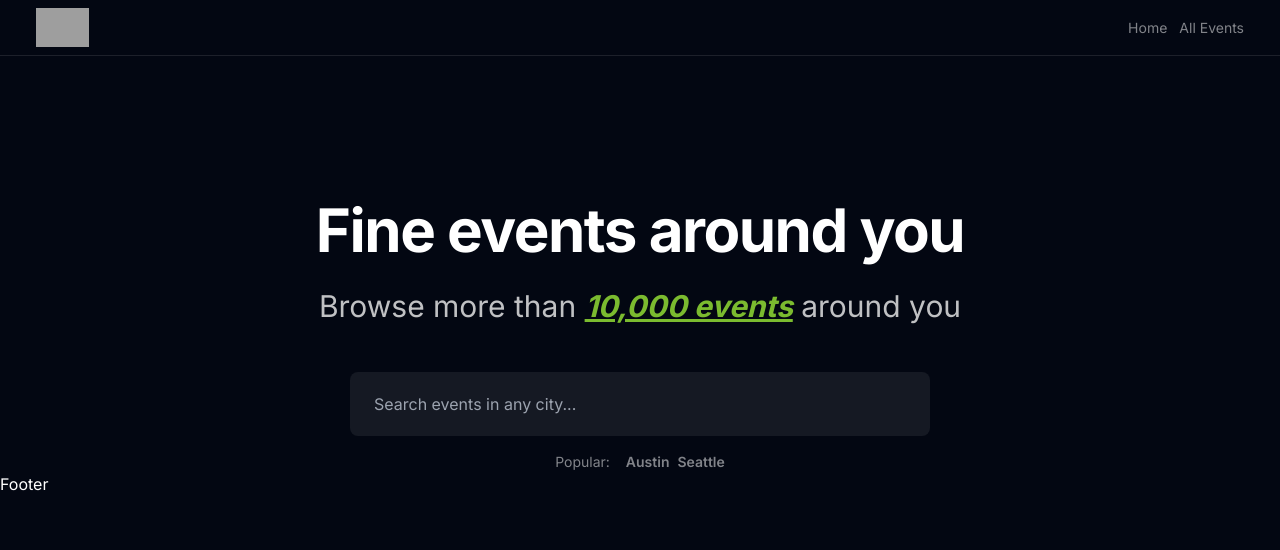
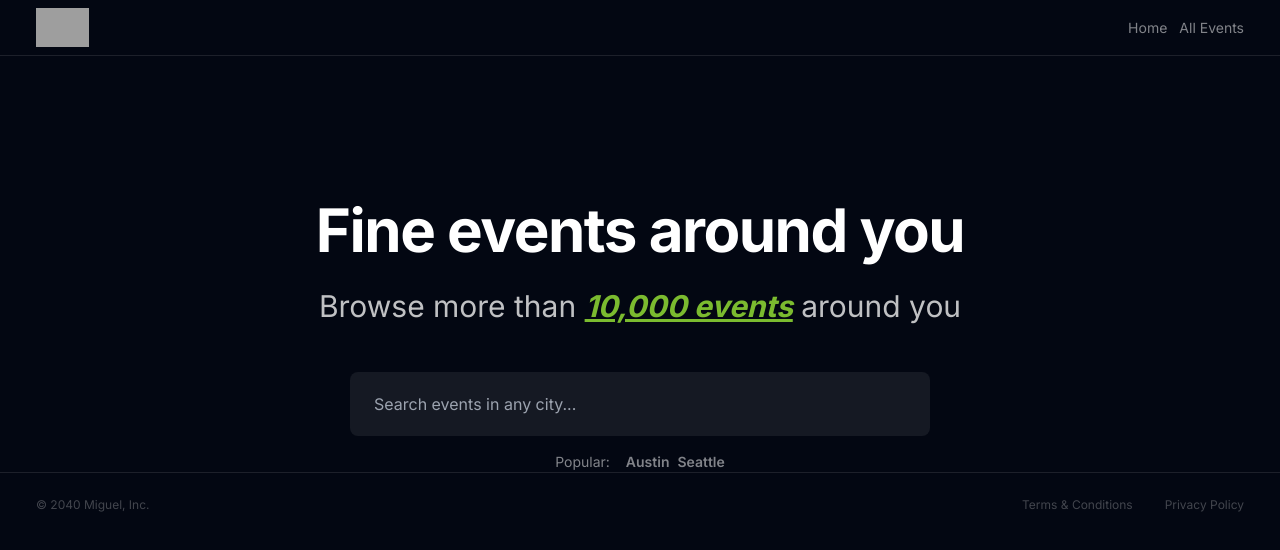
Before and after one commit to mlguels/evento, a Next.js app: page / in a window 1280 px wide. Shown: the top 550 px of the page. Built offline with nearby package versions, Linux system fonts and the light colour scheme; grey boxes are pictures that could not be loaded.

Commit message:
Added links & styled footer

```diff
--- a/components/Footer.tsx
+++ b/components/Footer.tsx
@@ -1,3 +1,28 @@
+import Link from "next/link";
+
+const routes = [
+  {
+    path: "/terms-conditions",
+    name: "Terms & Conditions",
+  },
+  {
+    path: "/privacy-policy",
+    name: "Privacy Policy",
+  },
+];
+
 export default function Footer() {
-  return <footer>Footer</footer>;
+  return (
+    <footer className="mt-auto flex items-center justify-between h-16 border-t border-white/10 px-3 sm:px-9 text-xs text-white/25">
+      <small className="text-xs">&copy; 2040 Miguel, Inc.</small>
+
+      <ul className="flex gap-3 sm:gap-8">
+        {routes.map((route) => (
+          <li key={route.path}>
+            <Link href={route.path}>{route.name}</Link>
+          </li>
+        ))}
+      </ul>
+    </footer>
+  );
 }
```
